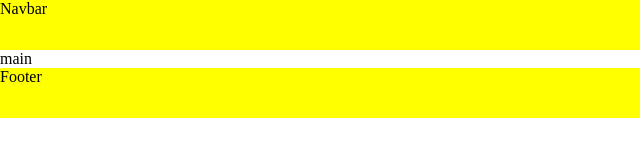
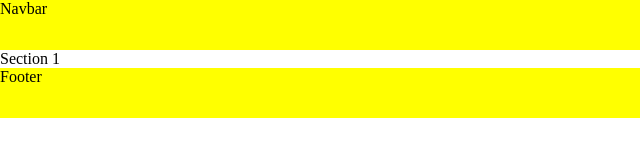
Before and after one commit to SirAlamgir/Git_Demo, a plain HTML site: page index.html in a window 1280 px wide. Shown: the full height of the page, 0-640 px from the left. Drawn offline with Linux system fonts and the light colour scheme.

Commit message:
Update index.html

```diff
--- a/index.html
+++ b/index.html
@@ -13,7 +13,9 @@
 <body>
     <nav class="nav">Navbar</nav>
 
-    <main>main</main>
+    <main>
+        <div>Section 1</div>
+    </main>
 
     <footer>Footer</footer>
 </body>
```
